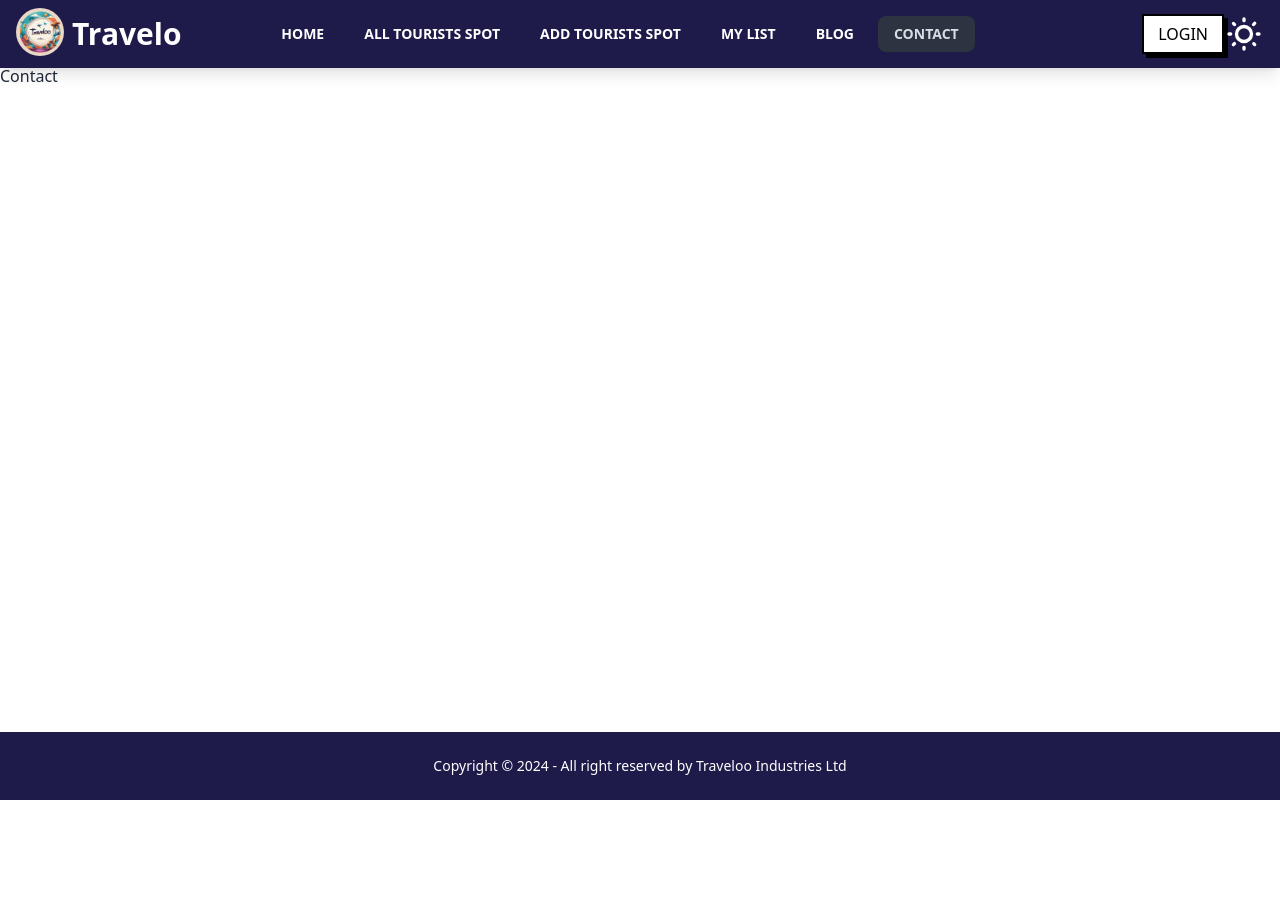
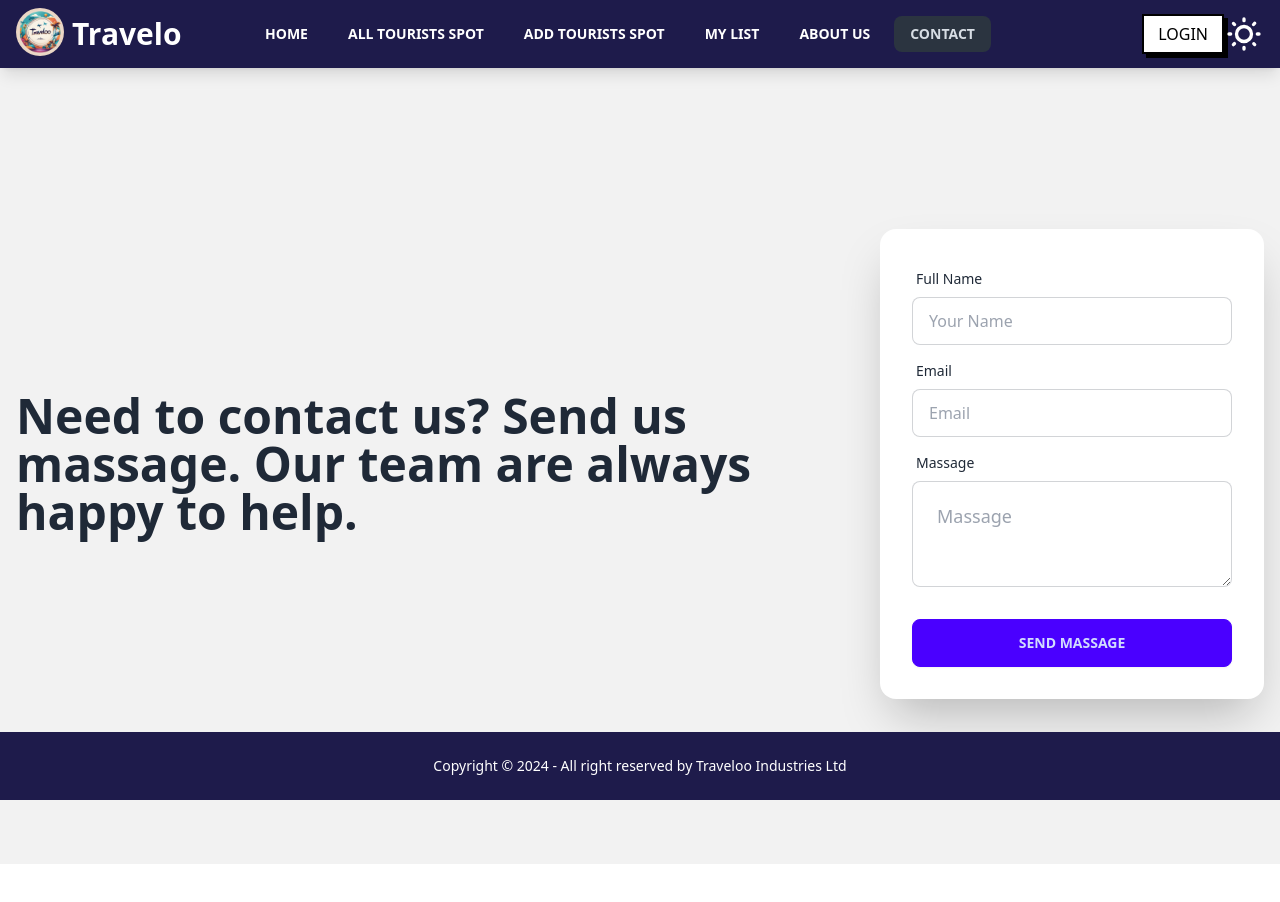
Before and after one commit to mushfiq7297/Travelo-Tour-Management-Client, a React (Vite) app: page /contact in a window 1280 px wide. Shown: the top 902 px of the page. Before the commit the page ends 800 px from the top, so only its background shows below. Built offline with nearby package versions, Linux system fonts and the light colour scheme; no server answers.

Commit message:
dark theme related problem solved

```diff
--- a/package.json
+++ b/package.json
@@ -11,12 +11,18 @@
   },
   "dependencies": {
     "animate.css": "^4.1.1",
+    "bootstrap": "^5.3.3",
     "firebase": "^10.11.1",
     "react": "^18.2.0",
+    "react-bootstrap": "^2.10.2",
     "react-dom": "^18.2.0",
     "react-icons": "^5.1.0",
     "react-router-dom": "^6.23.0",
     "react-simple-typewriter": "^5.0.1",
+    "react-tooltip": "^5.26.4",
+    "rsuite": "^5.60.0",
+    "semantic-ui-css": "^2.5.0",
+    "semantic-ui-react": "^2.1.5",
     "sweetalert2": "^11.10.8",
     "swiper": "^11.1.1",
     "typewriter-effect": "^2.21.0"
--- /dev/null
+++ b/src/firebase/components/AboutUs.jsx
@@ -0,0 +1,28 @@
+import { Link } from "react-router-dom";
+
+const AboutUs = () => {
+  return (
+    <div
+      className="hero h-screen"
+      style={{ backgroundImage: "url(https://i.ibb.co/dBDRkny/ts-1.jpg)" }}
+    >
+      <div className="hero-overlay bg-opacity-60"></div>
+      <div className="hero-content text-center text-neutral-content">
+        <div className="max-w-md">
+          <h1 className="mb-5 text-5xl font-bold">
+            A Better Way of Traveling and Touring the World
+          </h1>
+          <p className="mb-5">
+          Today, booking the right tour or holiday package has become a time consuming and painful process. Which tour operator is qualified? What’s the right tour price? When you pay an upfront deposit to an unknown tour operator, is your money safe? Are the reviews seen on a local operators website genuine?
+          </p>
+          <Link to={`/contact`}>
+          <button className="btn btn-primary">Contuct Us</button>
+          </Link>
+
+        </div>
+      </div>
+    </div>
+  );
+};
+
+export default AboutUs;
--- a/src/firebase/components/Navbar.jsx
+++ b/src/firebase/components/Navbar.jsx
@@ -30,7 +30,7 @@ const Navbar = () => {
         <NavLink to="/myList">MY LIST </NavLink>
       </li>
       <li>
-        <NavLink to="/blog">BLOG </NavLink>
+        <NavLink to="/aboutUs">ABOUT US</NavLink>
       </li>
       <li>
         <NavLink to="/contact">CONTACT </NavLink>
--- /dev/null
+++ b/src/firebase/components/Sort.jsx
@@ -0,0 +1,37 @@
+
+import { Tooltip } from 'react-tooltip'
+
+
+function Sort() {
+
+    const myFunction =() => {
+        document.getElementById("myDropdown").classList.toggle("show");
+      }
+
+      // Close the dropdown menu if the user clicks outside of it
+      window.onclick = function(event) {
+        if (!event.target.matches('.dropbtn')) {
+          var dropdowns = document.getElementsByClassName("dropdown-content");
+          var i;
+          for (i = 0; i < dropdowns.length; i++) {
+            var openDropdown = dropdowns[i];
+            if (openDropdown.classList.contains('show')) {
+              openDropdown.classList.remove('show');
+            }
+          }
+        }
+      }
+  return (
+    <div className="dropdown">
+  <button onClick={myFunction} className="dropbtn font-bold text-purple-300">SORT</button>
+  <div id="myDropdown" className="dropdown-content flex flex-col">
+    <a href="#">Ascending</a>
+    <a href="#">Descending</a>
+
+  </div>
+</div>
+
+  );
+}
+
+export default Sort;
--- a/src/pages/AllTouristsSpot.jsx
+++ b/src/pages/AllTouristsSpot.jsx
@@ -14,6 +14,7 @@ const AllTouristsSpot = () => {
                 key={TouristsSpot._id}
                 TouristsSpot = {TouristsSpot}
 
+
                 ></TouristsSpotCard>)
             }
             </div>
--- a/src/pages/Blog.jsx
+++ /dev/null
@@ -1,11 +0,0 @@
-
-
-const Blog = () => {
-    return (
-        <div>
-            <h2 className="text-5xl">Blog</h2>
-        </div>
-    );
-};
-
-export default Blog;
--- a/src/pages/Contact.jsx
+++ b/src/pages/Contact.jsx
@@ -1,11 +1,54 @@
+const Contact = () => {
+  return (
+    <div>
+      <div className="hero min-h-screen bg-base-200">
+        <div className="hero-content flex-col lg:flex-row">
+          <div className="text-center lg:text-left">
+            <h1 className="text-5xl font-bold">Need to contact us? Send us massage. Our team are always happy to help.</h1>
 
-
-const Contact = () => {
-    return (
-        <div>
-            <h2 className="5xl">Contact</h2>
+          </div>
+          <div className="card shrink-0 w-full max-w-sm shadow-2xl bg-base-100 ">
+            <form className="card-body">
+              <div className="form-control">
+                <label className="label">
+                  <span className="label-text">Full Name</span>
+                </label>
+                <input
+                  type="name"
+                  placeholder="Your Name"
+                  className="input input-bordered"
+                  required
+                />
+              </div>
+              <div className="form-control">
+                <label className="label">
+                  <span className="label-text">Email</span>
+                </label>
+                <input
+                  type="email"
+                  placeholder="Email"
+                  className="input input-bordered"
+                  required
+                />
+              </div>
+              <div className="form-control">
+                <label className="label">
+                  <span className="label-text">Massage</span>
+                </label>
+                <textarea
+                  placeholder="Massage"
+                  className="textarea textarea-bordered textarea-lg w-full max-w-xs"
+                ></textarea>
+              </div>
+              <div className="form-control mt-6">
+                <button className="btn btn-primary">SEND MASSAGE</button>
+              </div>
+            </form>
+          </div>
         </div>
-    );
+      </div>
+    </div>
+  );
 };
 
 export default Contact;
--- a/src/pages/Lists.jsx
+++ b/src/pages/Lists.jsx
@@ -1,7 +1,7 @@
 import { Link } from "react-router-dom";
 import Swal from "sweetalert2";
 
-const Lists = ({ TouristsSpot }) => {
+const Lists = ({ TouristsSpot, spots,setSpots }) => {
   const { _id, touristspotsname, location, countryname } = TouristsSpot;
   const handleDelete = (_id) => {
     console.log(_id);
@@ -27,6 +27,9 @@ const Lists = ({ TouristsSpot }) => {
               "Your Spot has been deleted.",
                 "success",
               );
+              const remaining = spots.filter(spot => spot._id = _id)
+              setSpots(remaining)
+
             }
           });
       }
--- a/src/pages/MyLists.jsx
+++ b/src/pages/MyLists.jsx
@@ -1,8 +1,10 @@
 import { useLoaderData } from "react-router-dom";
 import Lists from "./Lists";
+import { useState } from "react";
 
 const MyLists = () => {
   const TouristsSpots = useLoaderData();
+  const [spots, setSpots] = useState(TouristsSpots);
 
   return (
     <div>
@@ -29,6 +31,8 @@ const MyLists = () => {
                 <Lists
                   key={TouristsSpot._id}
                   TouristsSpot={TouristsSpot}
+                  spots = {spots}
+                  setSpots ={setSpots}
                 ></Lists>
               ))}
             </tbody>
--- a/src/pages/TouristsSpotCard.jsx
+++ b/src/pages/TouristsSpotCard.jsx
@@ -2,7 +2,7 @@ import { MdOutlinePeople } from "react-icons/md";
 import { IoMdTime } from "react-icons/io";
 import { Link } from "react-router-dom";
 
-const TouristsSpotCard = ({ TouristsSpot }) => {
+const TouristsSpotCard = ({ TouristsSpot}) => {
   const {
     _id,
     photourl,
--- a/src/routes/Router.jsx
+++ b/src/routes/Router.jsx
@@ -8,12 +8,12 @@ import Register from "../authentication/Register";
 import AllTouristsSpot from "../pages/AllTouristsSpot";
 import AddTouristsSpot from "../pages/AddTouristsSpot";
 import MyLists from "../pages/MyLists";
-import Blog from "../pages/Blog";
 import Contact from "../pages/Contact";
 import UpdatePage from "../pages/UpdatePage";
 import ViewDetailsPage from "../pages/ViewDetailsPage";
 import PrivateRoute from "./PrivateRouter";
 import PrivateRouter from "./PrivateRouter";
+import AboutUs from "../firebase/components/AboutUs";
 
 
 const router = createBrowserRouter([
@@ -55,8 +55,8 @@ const router = createBrowserRouter([
           loader:({params}) => fetch(`http://localhost:5000/addTouristsspot/${params.id}`)
         },
         {
-          path: "/blog",
-          element: <Blog></Blog>,
+          path: "/aboutUs",
+          element: <AboutUs></AboutUs>,
         },
         {
           path: "/viewDetailsPage/:id",
```
Also changed, not shown: 1 other file (tests, documents, lock files or other folders).
